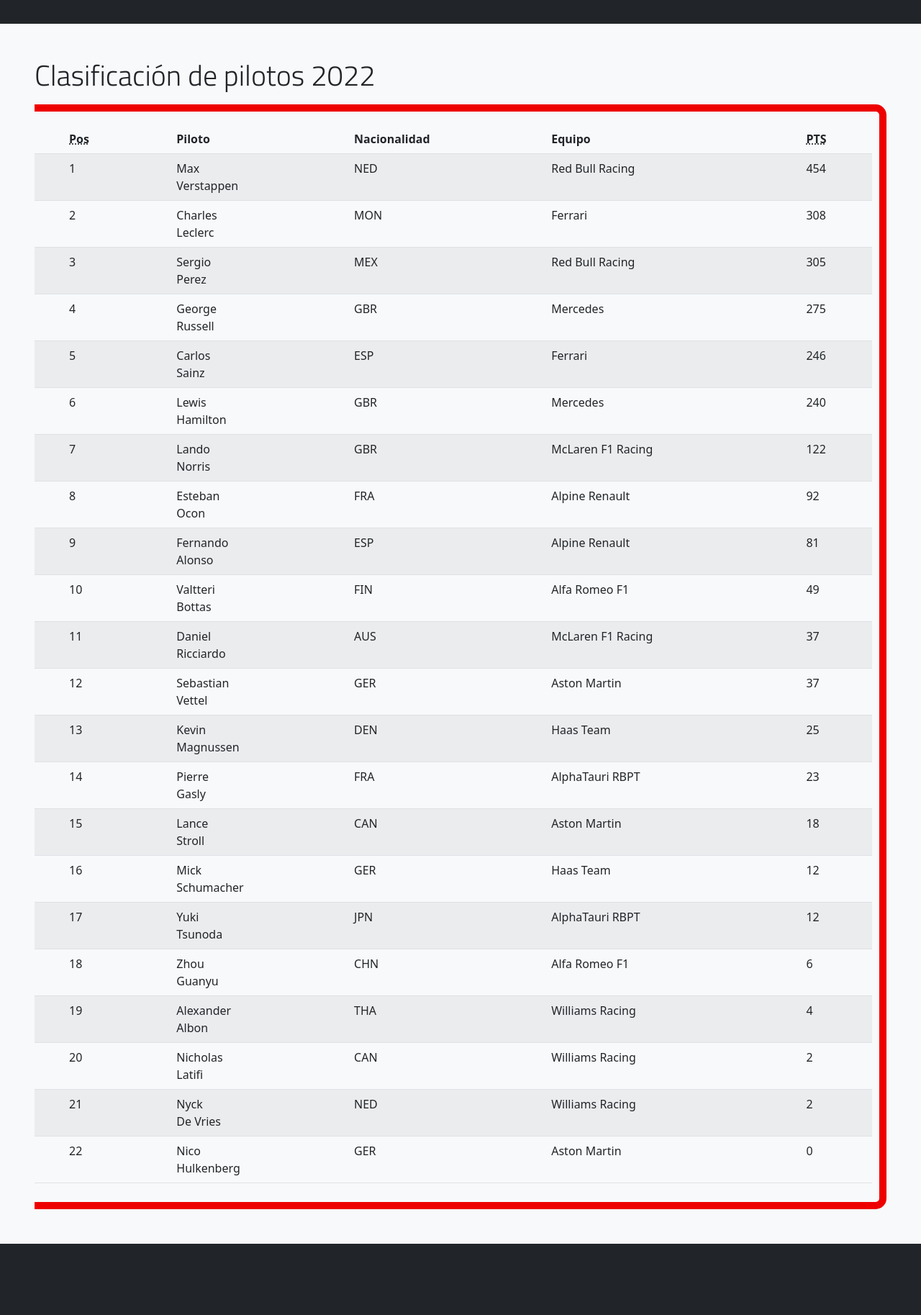
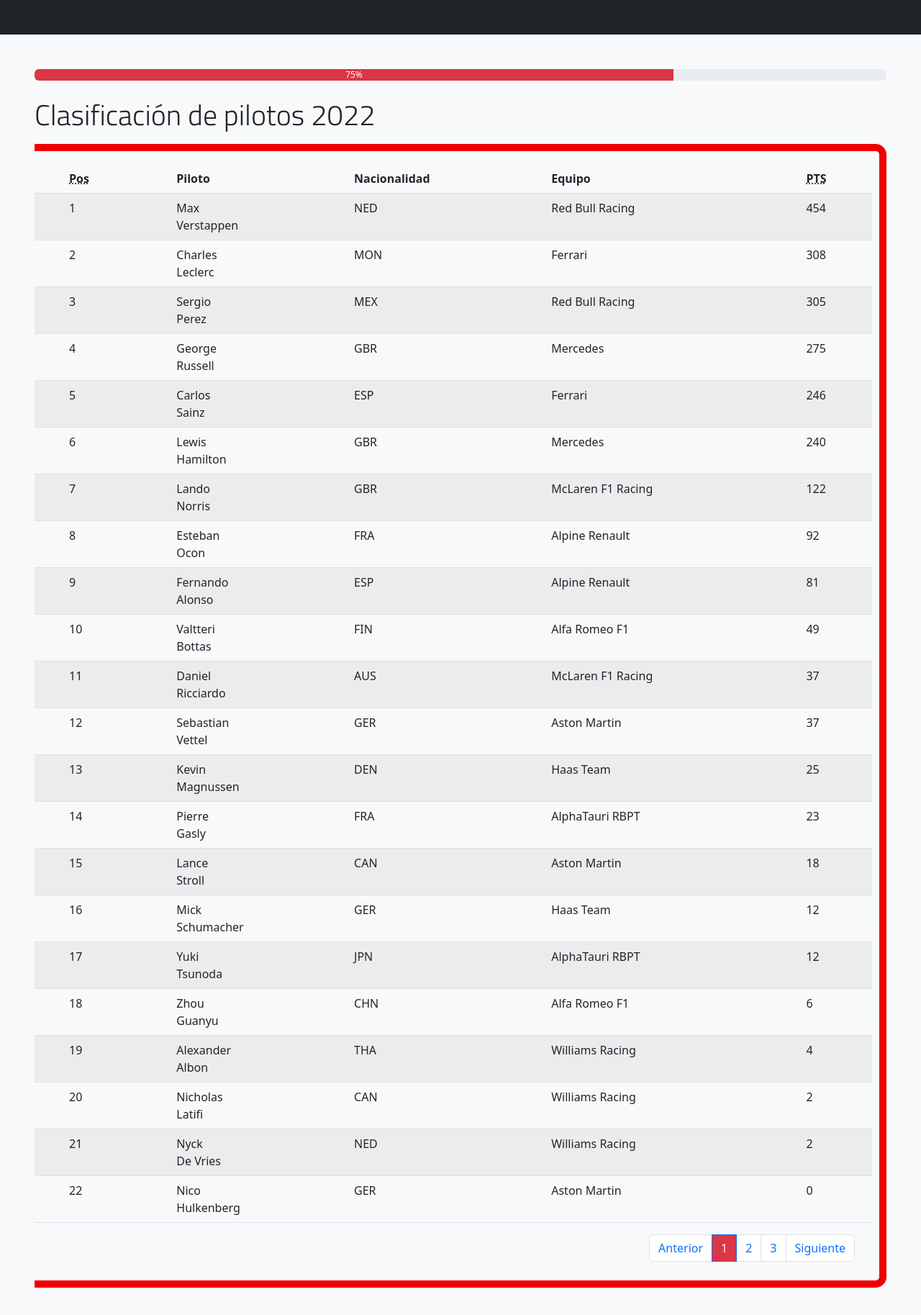
Before and after one commit to JM10PRO/Proyecto-de-Dise-o-de-Interfaces-Web, a plain HTML site: page index.html in a window 1280 px wide. Shown: the part 639-2466 px from the top of the page at 72% size. Before the commit the page ends 2367 px from the top, so only its background shows below. Drawn offline with Linux system fonts and the light colour scheme.

Commit message:
más contenido

```diff
--- a/index.html
+++ b/index.html
@@ -60,7 +60,7 @@
     </nav>
 
     <!-- Header, con noticias y carousel -->
-    <header class="container-fluid mt-5">
+    <header class="container-fluid my-5">
 
         <div class="row justify-content-around align-content-around h-100">
             <!-- NOTICIAS -->
@@ -155,9 +155,11 @@
         </div>
     </header>
 
-    <hr>
     <!-- Tabla de clasificación de pilotos -->
     <div class="container-fluid bg-light p-5">
+        <div class="progress mb-4">
+            <div class="progress-bar bg-danger mt-0" style="width:75%">75%</div>
+        </div>
         <p class="h1 mb-3" id="clasificacion">Clasificación de pilotos 2022</p>
         <fieldset>
             <legend>
@@ -484,6 +486,18 @@
                         </tr>
                     </tbody>
                 </table>
+                <div class="d-flex justify-content-end me-4">
+
+                    <ul class="pagination">
+                        <li class="page-item"><a class="page-link" href="#">Anterior</a></li>
+                        <li class="page-item active"><a class="page-link bg-danger" href="#">1</a></li>
+                        <li class="page-item"><a class="page-link" href="#">2</a></li>
+                        <li class="page-item"><a class="page-link" href="#">3</a></li>
+                        <li class="page-item"><a class="page-link" href="#">Siguiente</a></li>
+                    </ul>
+
+                </div>
+
             </div>
         </fieldset>
     </div>
```
